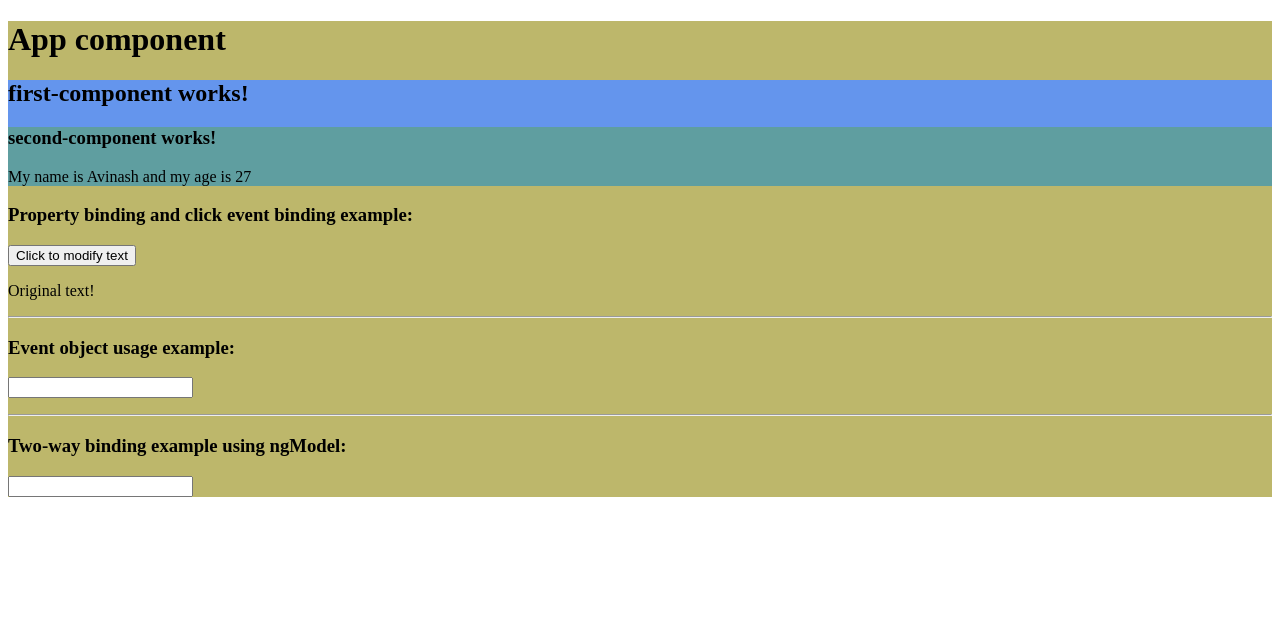
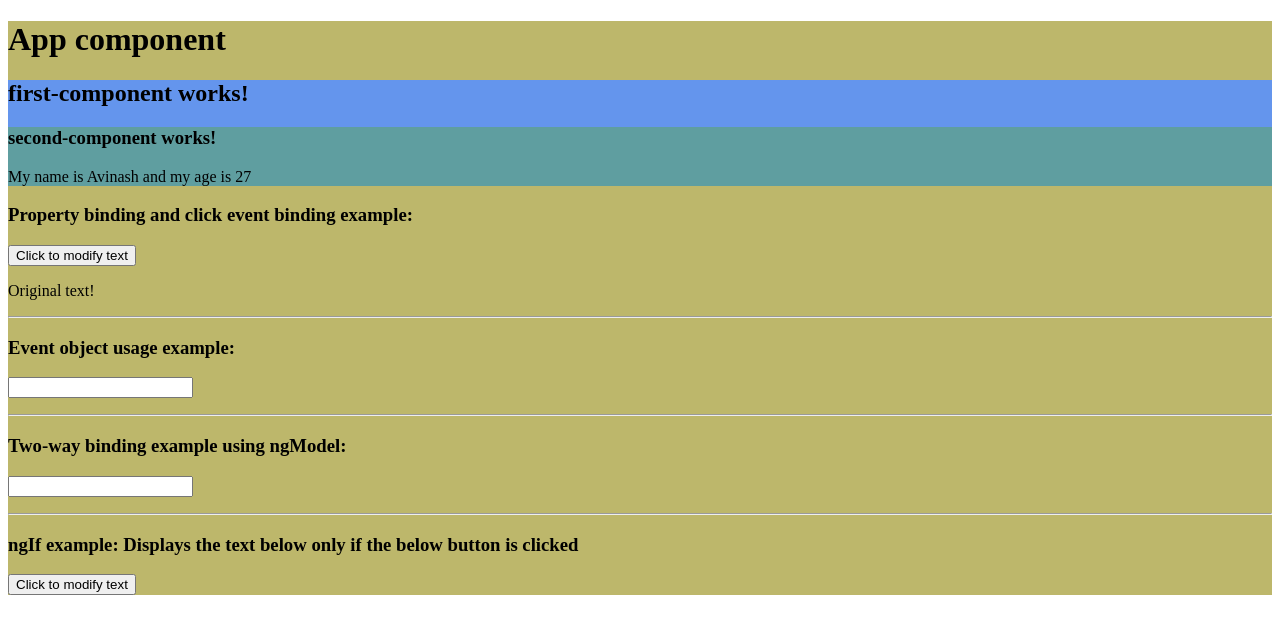
Before and after one commit to avinashredyy/Angular-Basics, an Angular app: page / in a window 1280 px wide. Shown: the top 634 px of the page. Built offline with nearby package versions, Linux system fonts and the light colour scheme.

Commit message:
ngIf directive demo

```diff
--- a/src/app/add-text-button/add-text-button.component.html
+++ b/src/app/add-text-button/add-text-button.component.html
@@ -9,3 +9,7 @@
 <h3>Two-way binding example using ngModel:</h3>
 <input type="text" [(ngModel)]='ngModelInputText'>
 <p>{{ ngModelInputText }}</p>
+<hr>
+<h3>ngIf example: Displays the text  below only if the below button is clicked</h3>
+<button  (click)="onButtonClickForNgIf()">Click to modify text</button>
+<p *ngIf='showNgIfText'>{{ ngIfExampleText }}</p>
--- a/src/app/add-text-button/add-text-button.component.ts
+++ b/src/app/add-text-button/add-text-button.component.ts
@@ -11,6 +11,8 @@ export class AddTextButtonComponent implements OnInit {
   exampleText = 'Original text!';
   inputText = '';
   ngModelInputText = '';
+  showNgIfText = false;
+  ngIfExampleText = 'ngIf example text!';
 
   constructor() {
     setTimeout(() => {
@@ -25,6 +27,10 @@ export class AddTextButtonComponent implements OnInit {
     this.exampleText = 'Modified text after clicking on the button!';
   }
 
+  onButtonClickForNgIf = () => {
+    this.showNgIfText = true;
+  }
+
   onInput = (event: any) => {
     this.inputText = event.target.value;
   }
```
